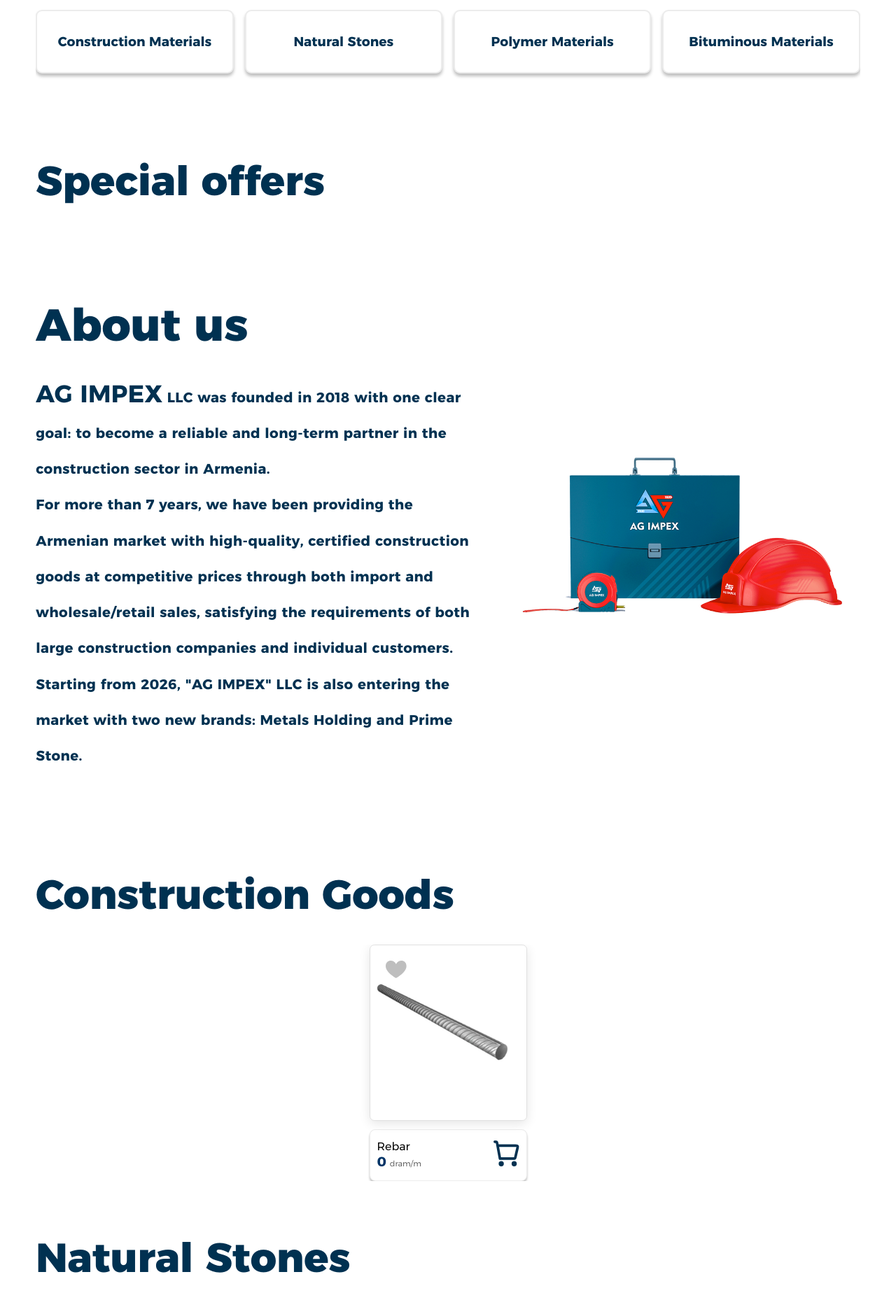
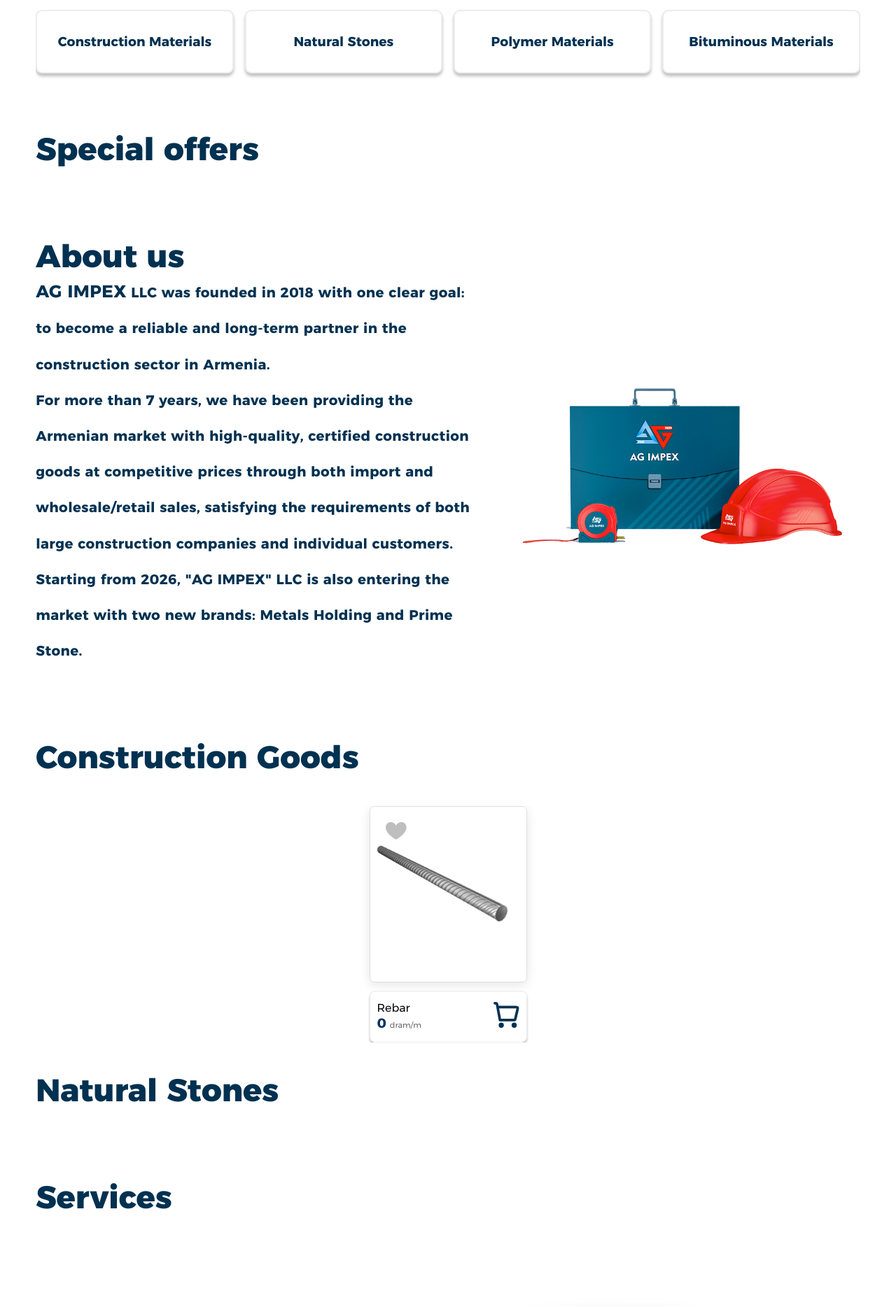
Before and after one commit to akintolatech/agimpex, a Django app: page /en/ in a window 1280 px wide. Shown: the part 1551-3419 px from the top of the page at 70% size. Run offline with Django 5.2, Linux system fonts and the light colour scheme; data comes from the database, SQL or seed files in the repository; some libraries are stand-ins or nearby versions.

Commit message:
Beta v1.9: Type scaling for h1

```diff
--- a/static/styles/style.css
+++ b/static/styles/style.css
@@ -8,7 +8,10 @@
     --border-gray: #e0e0e0;
     --text-gray: #666;
     --shadow: 0 4px 8px rgba(0,0,0,0.1);
-    --header-height: 0px;
+
+    --h1-fontsize: 3.25rem;
+    --h1-fontsize-mobile : 2rem;
+
 }
 
 
@@ -95,6 +98,14 @@
 a {
     text-decoration: none;
     padding: 0;
+    margin: 0;
+}
+
+h1 {
+    font-size: clamp(var(--h1-fontsize-mobile), 3.5vw, var(--h1-fontsize));
+    font-weight: 800;
+    line-height: 1.1;
+    color: var(--pry-color);
     margin: 0;
 }
 
@@ -137,45 +148,9 @@
     margin-left: 10px;
 }
 
-/* #page-loader {
-    position: fixed;
-    inset: 0;
-    width: 100%;
-    height: 100%;
-    background: rgba(20, 20, 20, 0.25);
-    backdrop-filter: blur(14px);
-    -webkit-backdrop-filter: blur(14px);
-    display: flex;
-    justify-content: center;
-    align-items: center;
-    z-index: 99999;
-    transition: opacity 0.5s ease, visibility 0.5s ease;
-} */
-
-/* #page-loader {
-  display: flex;
-  align-items: center;
-  justify-content: center;
-  min-height: 100vh;
-  background: black;
-  position: fixed;
-  margin: 0 auto;
-  left: 0px;
-  top: 0px;
-  width: 100%;
-  height: 100%;
-  z-index: 9999;
-  opacity: 0.9;
-  transition: all 0.3s ease;
-}
-
-#page-loader img {
-  display: block;
-  width: 100%;
-  max-width: 100%;
-} */
-
-
+
+
+/* PAGE LOADER */
 #page-loader {
     position: fixed;
     inset: 0;
@@ -232,22 +207,9 @@
 .loader-content {
     text-align: center;
 }
-/*
-.spinner {
-    width: 50px;
-    height: 50px;
-    border: 5px solid #ddd;
-    border-top: 5px solid var(--dark);
-    border-radius: 50%;
-    animation: spin 1s linear infinite;
-    margin: 0 auto 12px;
-}
-
-@keyframes spin {
-    to {
-        transform: rotate(360deg);
-    }
-} */
+
+
+
 
 #header {
     width: 100%;
@@ -894,7 +856,6 @@
 
 
 .stats_box {
-    /* font-family: "MontserratArm"; */
     border-radius: var(--radius);
     background: #F7F7F7;
     padding: 40px;
@@ -938,14 +899,6 @@
     color: var(--pry-color);
 }
 
-.text-box h1 {
-    font-family: "Montserratarm", sans-serif;
-    font-size: clamp(2.5rem, 5vw, 64px);
-    font-weight: 800;
-    line-height: 62px;
-    letter-spacing: 0%;
-
-}
 
 .text-box p {
     font-family: "Montserratarm", sans-serif;
@@ -968,6 +921,7 @@
 
     .stats_box {
         flex-direction: row;
+        align-items: center;
     }
 
     .narrative {
@@ -989,30 +943,18 @@
 }
 
 
-
 .section {
     margin: 60px auto;
     box-sizing: border-box;
 }
 
-.section h1 {
-
-}
 
 .section-header {
     display: flex;
     align-items: center;
     justify-content: space-between;
-}
-
-
-.section-header h1 {
-    font-size: clamp(2rem, 5vw, 58px);
-    font-weight: 800;
-    line-height: 1.1;
-    color: var(--pry-color);
-}
-
+    margin-block: 44px;
+}
 
 .cat_container {
     display: flex;
--- a/website/templates/website/index.html
+++ b/website/templates/website/index.html
@@ -265,7 +265,7 @@
             <h1>{% trans "About us" %}</h1>
             <p>
 
-                <b style="font-size: 34.57px;">{% trans "AG IMPEX" %}</b>
+                <b style="font-size: 24.57px;">{% trans "AG IMPEX" %}</b>
                 {% blocktrans %}
                     LLC was founded in 2018 with one clear goal: to become a reliable and long-term partner in the construction sector in Armenia.
                 {% endblocktrans %}
--- a/website/templates/website/website_base.html
+++ b/website/templates/website/website_base.html
@@ -43,14 +43,14 @@
 
 
     <div id="page-loader">
-    <div class="loader-card">
-        <div class="spinner">
-            <div class="ring"></div>
-            <img src="{% static 'img/ag.png' %}" class="logo" />
+        <div class="loader-content">
+            <div class="spinner">
+                <div class="spin-circle"></div>
+                <img src="{% static 'img/ag.png' %}" class="loader_logo" />
+            </div>
+            <p>{% trans "Loading..." %}</p>
         </div>
-        <p class="loading-text">{% trans "Loading..." %}</p>
     </div>
-</div>
 
     <div id="header">
 
```
